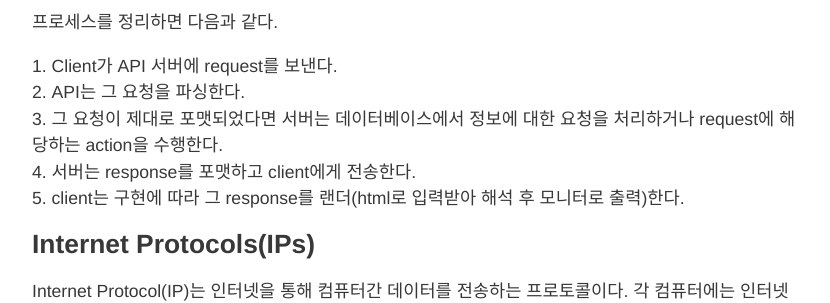
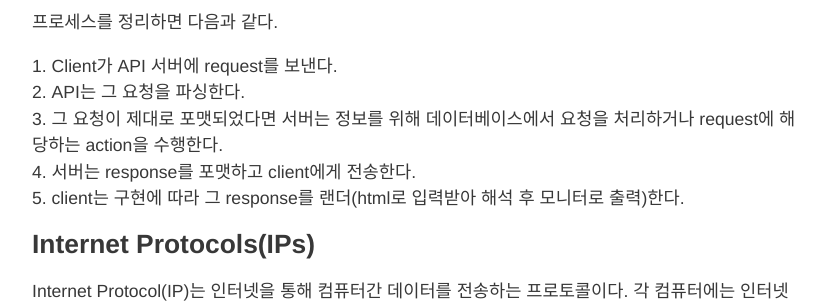
Before and after one commit to HyunlangBan/hyunlangban.github.io, a Jekyll site: the page built from _posts/2020-02-26-fullstack-api-intro.md, in a window 1280 px wide and 900 px high, scrolled down 1034 px. Shown: the part 151-454 px from the top of the window, without its empty margins (224-1054 px from the left). Built offline with Jekyll 4.4.1, drawn with Linux system fonts in a browser that asks for light colours; nearby versions of some CDN libraries; some web fonts are replaced; comment, search, counter and statistics services are not loaded.

Commit message:
Update 2020-02-26-fullstack-api-intro.md

```diff
--- a/_posts/2020-02-26-fullstack-api-intro.md
+++ b/_posts/2020-02-26-fullstack-api-intro.md
@@ -32,7 +32,7 @@ client는 API 서버에 request를 보내고 서버에서는 요청을 파싱([
 프로세스를 정리하면 다음과 같다.
 1. Client가 API 서버에 request를 보낸다.
 2. API는 그 요청을 파싱한다.
-3. 그 요청이 제대로 포맷되었다면 서버는 데이터베이스에서 정보에 대한 요청을 처리하거나 request에 해당하는 action을 수행한다.
+3. 그 요청이 제대로 포맷되었다면 서버는 정보를 위해 데이터베이스에서 요청을 처리하거나 request에 해당하는 action을 수행한다.
 4. 서버는 response를 포맷하고 client에게 전송한다.
 5. client는 구현에 따라 그 response를 랜더(html로 입력받아 해석 후 모니터로 출력)한다.
 
```
